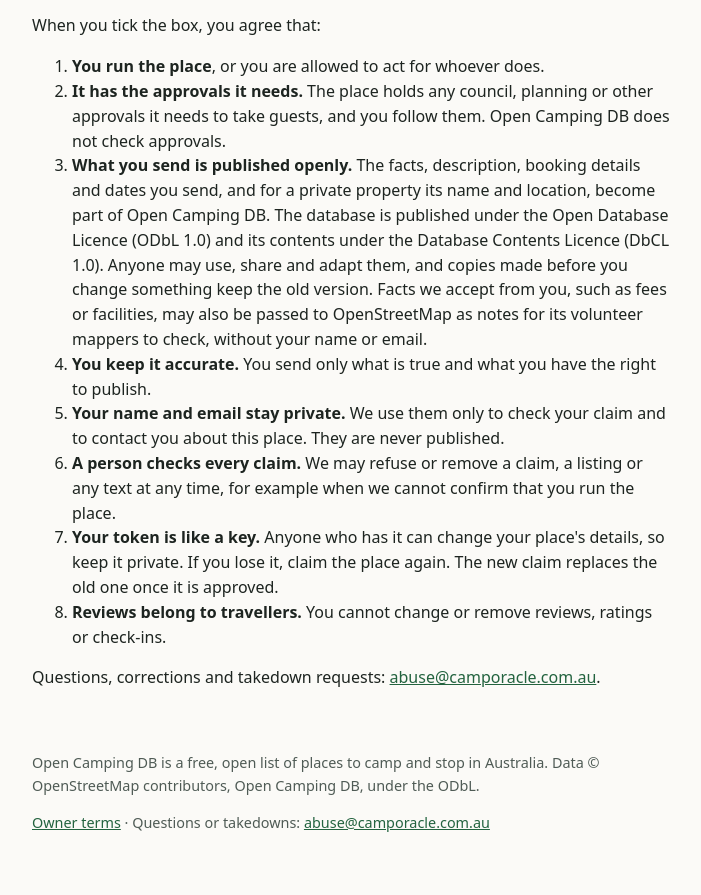
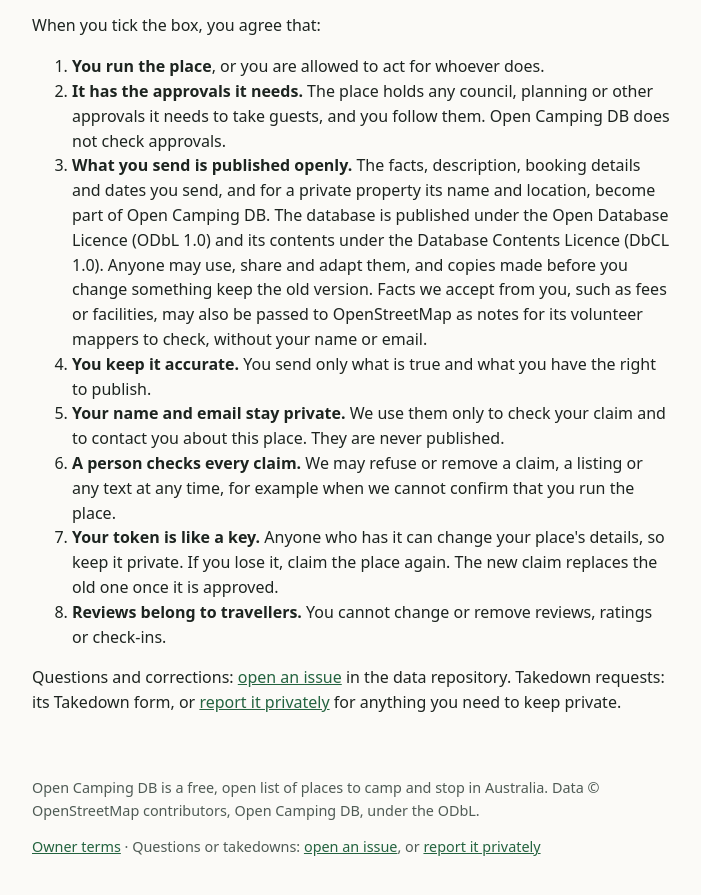
Before and after one commit to opencampingdb/opencampingdb.github.io, a plain HTML site: page owners/terms.html in a window 1280 px wide. Shown: the part 175-1070 px from the top of the page, without its empty margins (288-989 px from the left). Drawn offline with Linux system fonts and the light colour scheme.

Commit message:
Contact through GitHub, and keep the repository neutral
Questions, corrections and takedowns go to issues in the data
repository (with a Takedown form), and anything private or security
related to private vulnerability reporting. No app that uses Open
Camping DB is named. AGENTS.md states the rule, and the Neutral
workflow checks files and commit messages against the organisation's
list of terms.

Co-Authored-By: Claude Opus 5.5 <noreply@anthropic.com>

```diff
--- a/owners/terms.html
+++ b/owners/terms.html
@@ -29,11 +29,11 @@
         <li><strong>Your token is like a key.</strong> Anyone who has it can change your place's details, so keep it private. If you lose it, claim the place again. The new claim replaces the old one once it is approved.</li>
         <li><strong>Reviews belong to travellers.</strong> You cannot change or remove reviews, ratings or check-ins.</li>
       </ol>
-      <p>Questions, corrections and takedown requests: <a href="mailto:abuse@camporacle.com.au">abuse@camporacle.com.au</a>.</p>
+      <p>Questions and corrections: <a href="https://github.com/opencampingdb/data/issues/new/choose">open an issue</a> in the data repository. Takedown requests: its Takedown form, or <a href="https://github.com/opencampingdb/data/security/advisories/new">report it privately</a> for anything you need to keep private.</p>
     </main>
     <footer>
       <p>Open Camping DB is a free, open list of places to camp and stop in Australia. Data &copy; OpenStreetMap contributors, Open Camping DB, under the ODbL.</p>
-      <p><a href="terms.html">Owner terms</a> &middot; Questions or takedowns: <a href="mailto:abuse@camporacle.com.au">abuse@camporacle.com.au</a></p>
+      <p><a href="terms.html">Owner terms</a> &middot; Questions or takedowns: <a href="https://github.com/opencampingdb/data/issues/new/choose">open an issue</a>, or <a href="https://github.com/opencampingdb/data/security/advisories/new">report it privately</a></p>
     </footer>
   </body>
 </html>
```
Also changed, not shown: index.html (+1 -1 lines), owners/claim.html (+1 -1 lines), owners/index.html (+2 -2 lines), owners/list.html (+1 -1 lines), owners/update.html (+1 -1 lines), 2 other files.
